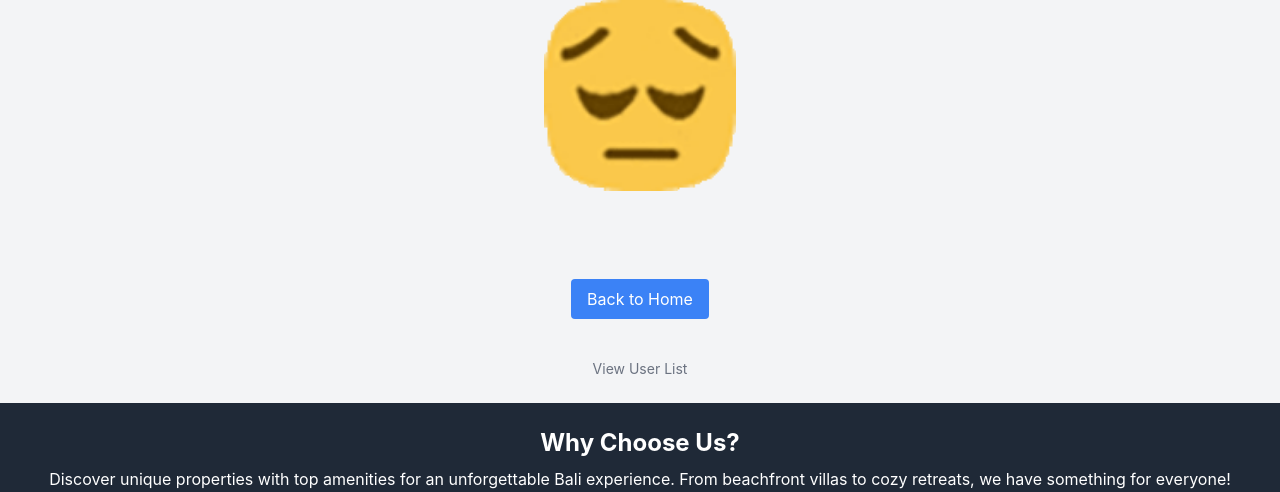
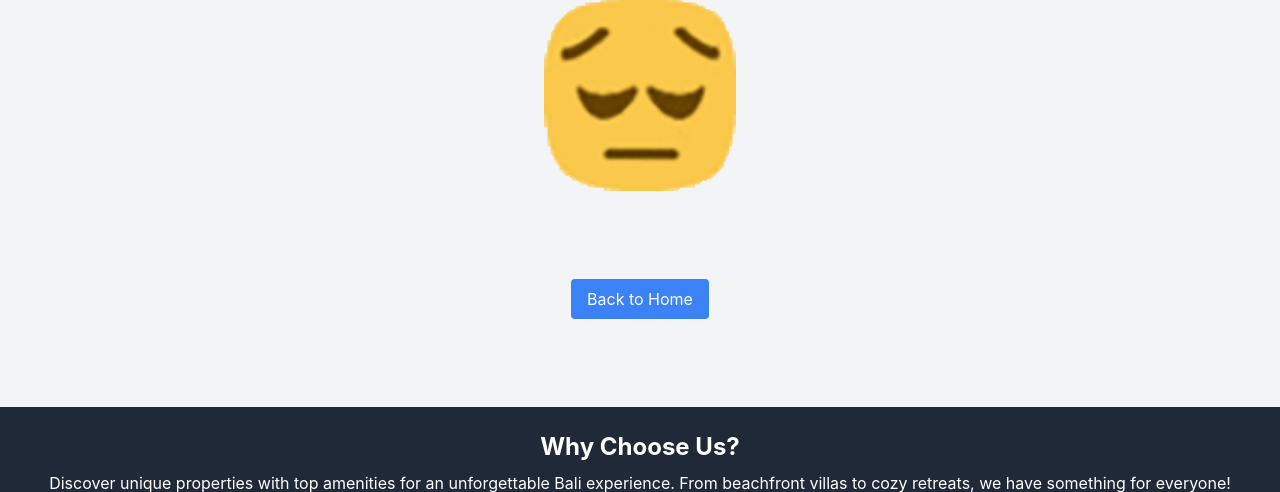
Before and after one commit to sugonamu/airbnb, a Django app: page /error/ in a window 1280 px wide. Shown: the part 477-969 px from the top of the page. Run offline with Django 5.2, Linux system fonts and the light colour scheme; some libraries are stand-ins or nearby versions.

Commit message:
styling change

```diff
--- a/main/templates/error.html
+++ b/main/templates/error.html
@@ -17,8 +17,8 @@
     <h1 class="text-3xl font-bold mb-2">Sorry!</h1>
     <p class="text-lg text-gray-700 mb-4">This page is still being worked on. Please check back later.</p>
     <br>
-<br>
-<br>
+    <br>
+    <br>
     <img src="{% static 'image/pensive.gif' %}" alt="We're Really Sorry" class="w-48 h-48 mb-4"/>
     <br>
     <br>
@@ -26,13 +26,10 @@
     <a href="{% url 'main:home' %}">
         <button class="bg-blue-500 text-white py-2 px-4 rounded hover:bg-blue-600 transition duration-200">Back to Home</button>
     </a>
-
-    <!-- Discreet Button to User List -->
     <br>
-    <a href="{% url 'main:user_list' %}" class="text-sm text-gray-500 hover:text-blue-600 transition duration-200 mt-4">
+    <a href="{% url 'main:user_list' %}" class="text-gray-100 hover:text-gray-100 transition duration-200 mt-4">
         View User List
     </a>
-
 </div>
 
 {% endblock content %}
```
